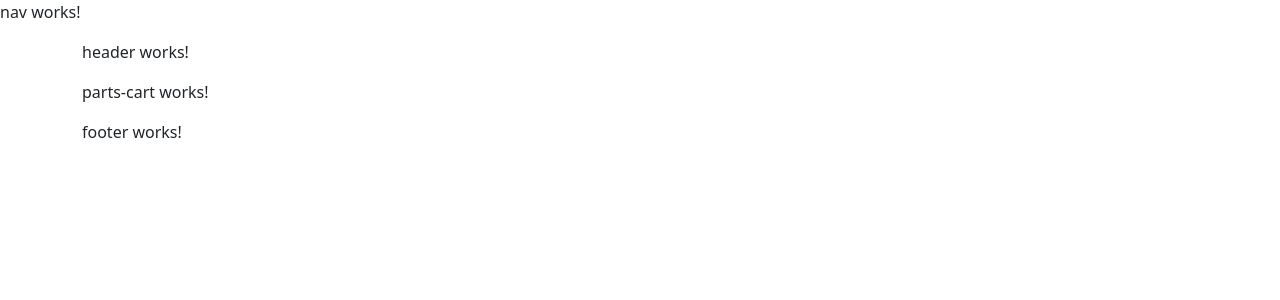
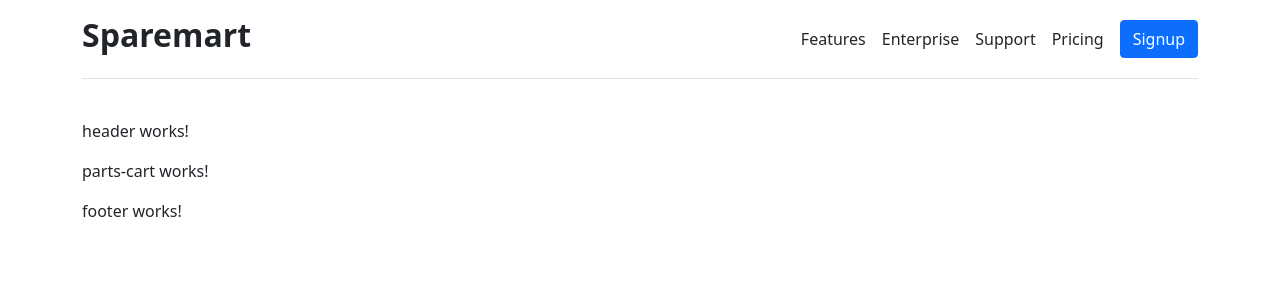
Before and after one commit to NSBM-SPM-2021/github-basics-Waas9963, an Angular app: page / in a window 1280 px wide. Shown: the top 300 px of the page. Built offline with nearby package versions, Linux system fonts and the light colour scheme.

Commit message:
Navigation bar

```diff
--- a/src/app/components/shared/nav/nav.component.html
+++ b/src/app/components/shared/nav/nav.component.html
@@ -1 +1,16 @@
-<p>nav works!</p>
+<div class="container py-3">
+    <header>
+      <div class="d-flex flex-column flex-md-row align-items-center pb-3 mb-4 border-bottom">
+        <a href="/" class="d-flex align-items-center text-dark text-decoration-none">
+
+          <span class="fs-2"><h2><strong>Sparemart</strong></h2></span>
+        </a>
+
+        <nav class="d-inline-flex mt-2 mt-md-0 ms-md-auto">
+          <a class="me-3 py-2 text-dark text-decoration-none" href="#">Features</a>
+          <a class="me-3 py-2 text-dark text-decoration-none" href="#">Enterprise</a>
+          <a class="me-3 py-2 text-dark text-decoration-none" href="#">Support</a>
+          <a class="me-3 py-2 text-dark text-decoration-none" href="#">Pricing</a>
+        </nav>
+        <a class="btn btn-primary" href="#">Signup</a>
+      </div>
```
